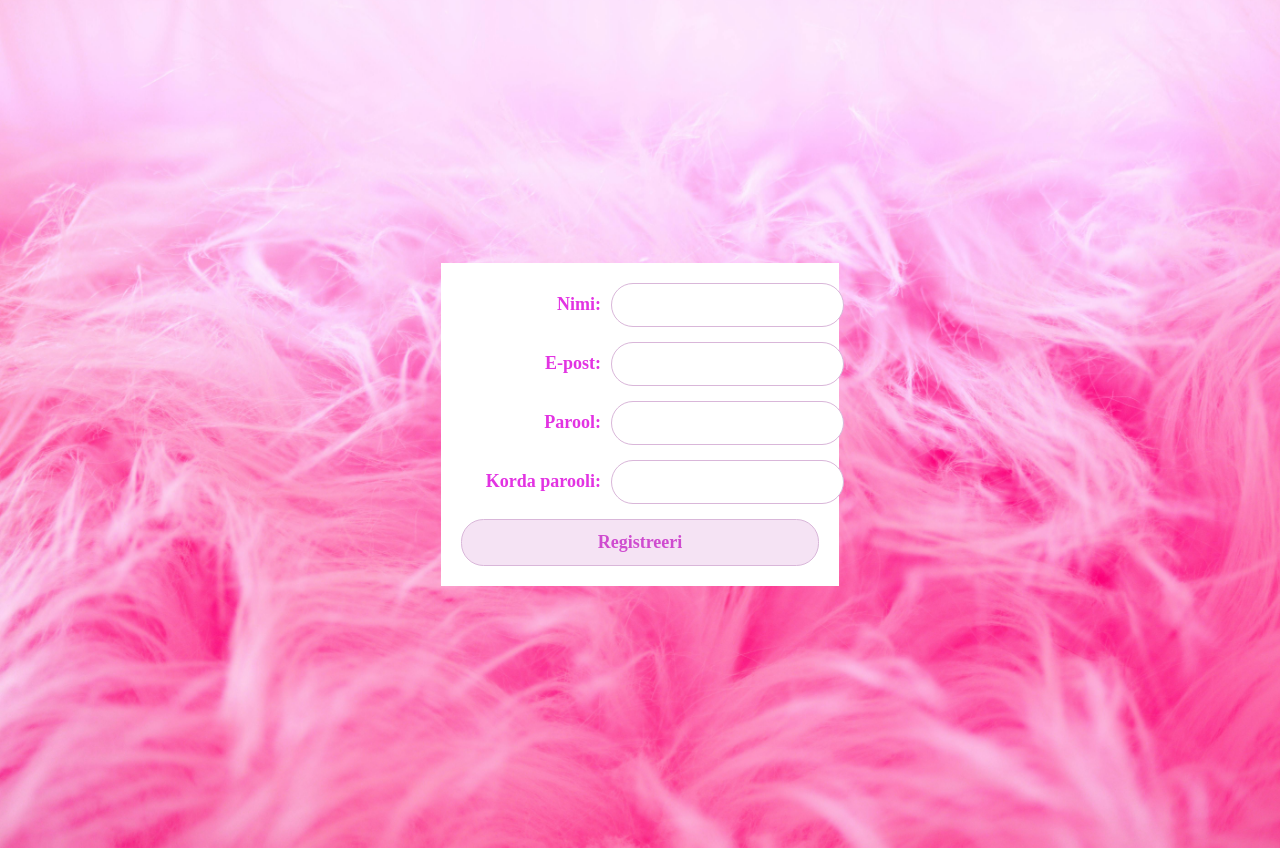
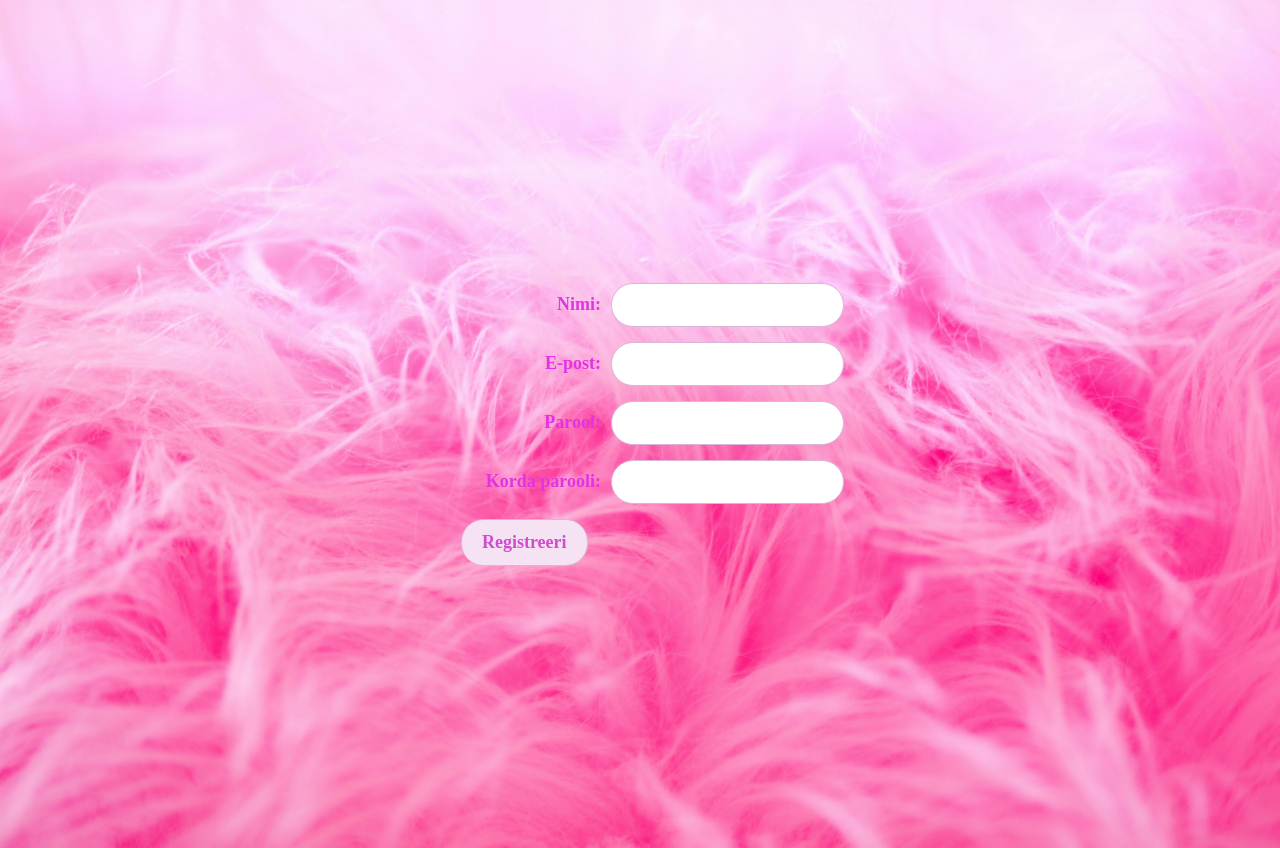
Before and after one commit to mairitikk/Back-End-New, a React (Vite) app in the folder front_end/: page /register in a window 1280 px wide. Built offline with nearby package versions, Linux system fonts and the light colour scheme; a web font is replaced by a local one.

Commit message:
css changes

```diff
--- a/front_end/src/styles/RegistrationComponent.module.css
+++ b/front_end/src/styles/RegistrationComponent.module.css
@@ -4,14 +4,13 @@
   min-height: 100vh;
 }
 
-.registrationContainer {
-  max-width: 500px;
+.registratonContainer {
+  max-width: 90%;
+  /* Set initial max-width for smaller screens */
   background-color: white;
-  /* Set a maximum width for better responsiveness */
   margin: 0 auto;
   padding: 20px;
 }
-
 .formRow {
   display: flex;
   /* Use flexbox to align label and input */
@@ -56,6 +55,8 @@
 }
 
 .registrationButton {
+  display: inline-block;
+  justify-content: center;
   background: #f5e3f4;
   border: 1px solid #d9b6d9;
   color: #cf4bcf;
@@ -63,7 +64,7 @@
   border-radius: 1.25em;
   cursor: pointer;
   outline: none;
-  width: 100%;
+
   font-size: 18px;
   font-weight: bold;
   font-family: 'Gloria Hallelujah', cursive;
```
